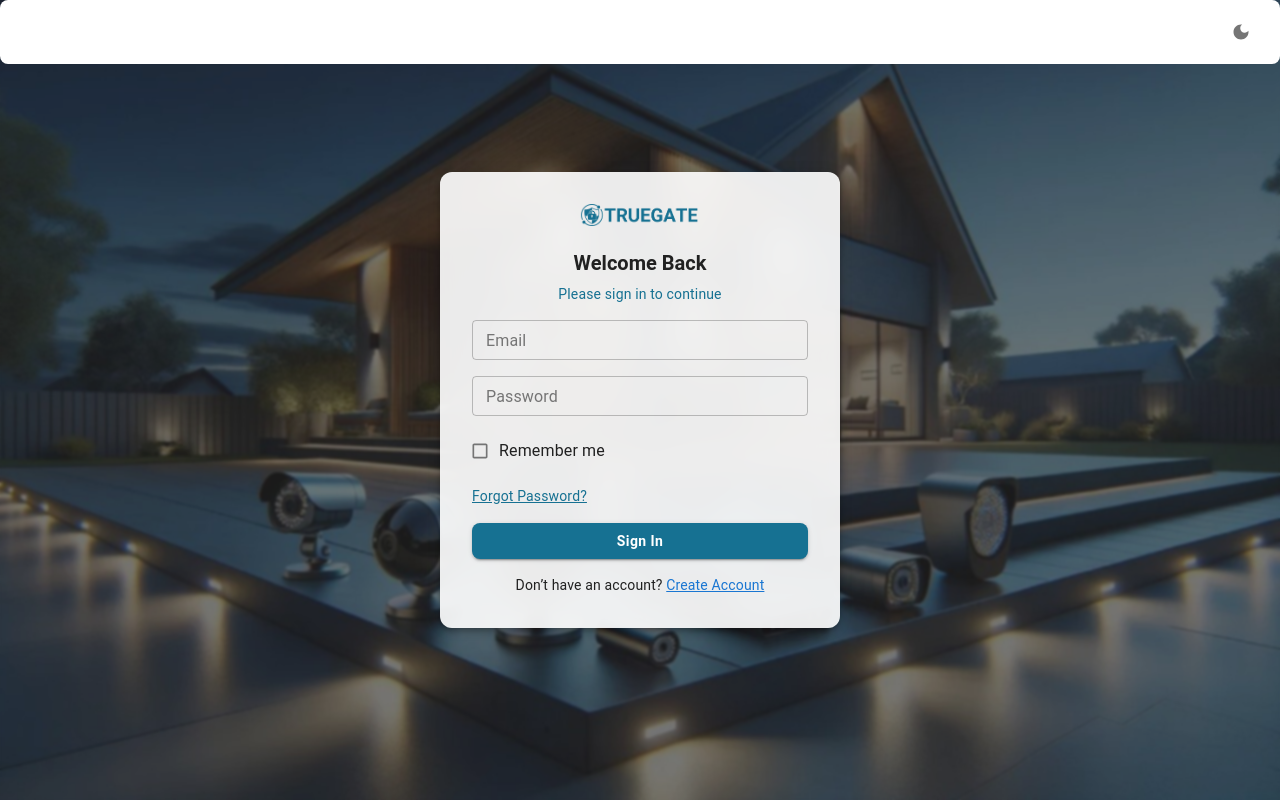
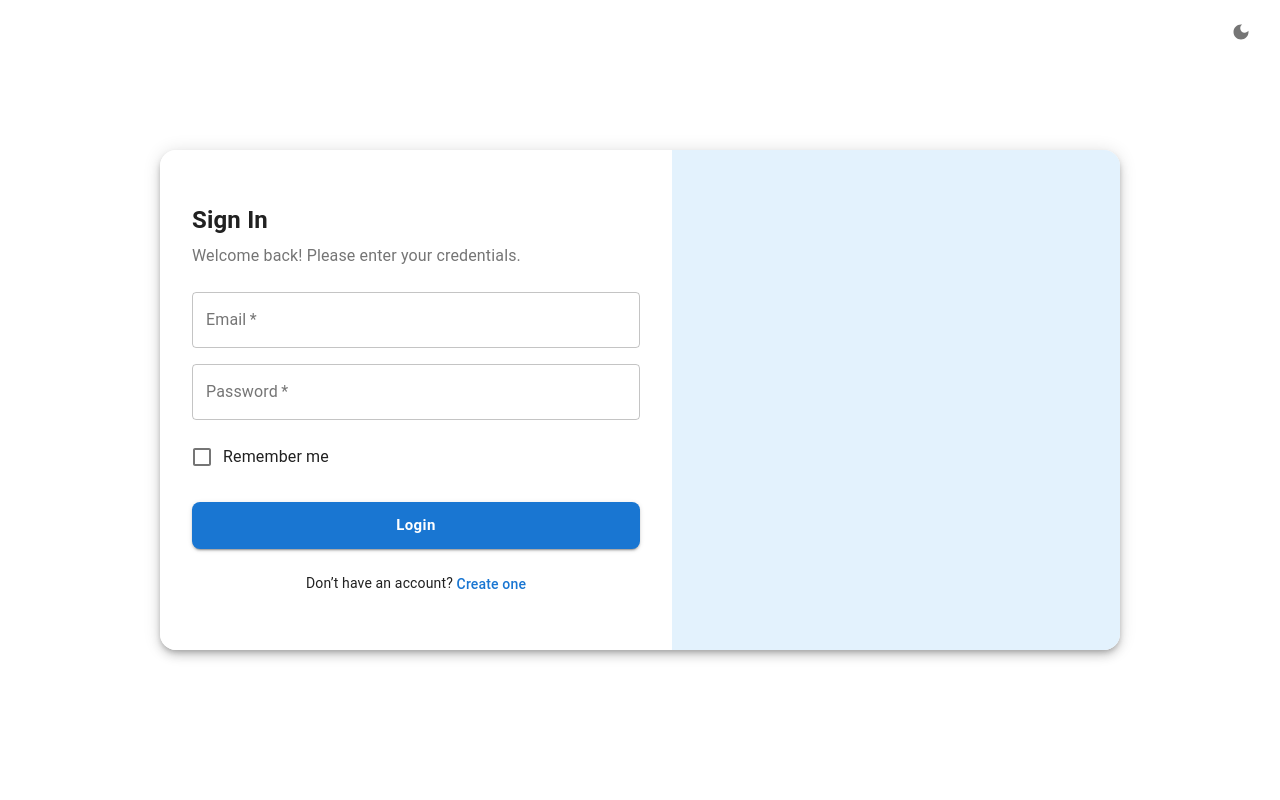
Before and after one commit to akilapilapitiya/TrueGate, a React (Vite) app in the folder frontend/: page /login in a window 1280 px wide. Built offline with nearby package versions, Linux system fonts and the light colour scheme.

Commit message:
Login Page Interface Rework

```diff
--- a/frontend/src/App.jsx
+++ b/frontend/src/App.jsx
@@ -1,4 +1,3 @@
-import React from "react";
 import {
   createBrowserRouter,
   createRoutesFromElements,
--- a/frontend/src/pages/Login.jsx
+++ b/frontend/src/pages/Login.jsx
@@ -1,186 +1,197 @@
+import React, { useRef, useState } from "react";
 import {
   Box,
+  TextField,
   Button,
   Checkbox,
-  Container,
   FormControlLabel,
-  FormGroup,
-  Grid,
-  TextField,
   Typography,
+  Link,
+  useTheme,
+  useMediaQuery,
+  Paper,
+  Fade,
 } from "@mui/material";
-import { useRef, useState } from "react";
-import { NavLink, useNavigate } from "react-router-dom";
-import namedLogo from "../assets/logo-name.png";
-import loginBg from "../assets/login-bg.png";
-import { checkLogInValidateData } from "../utils/Validate";
-import { signInWithEmailAndPassword } from "firebase/auth";
-import { auth } from "../utils/Firebase";
+import { useNavigate } from "react-router-dom";
 
 const Login = () => {
+  const theme = useTheme();
+  const isMobile = useMediaQuery(theme.breakpoints.down("md"));
   const navigate = useNavigate();
-  const [rememberMe, setRememberMe] = useState(false);
+
   const [errorMessage, setErrorMessage] = useState(null);
+  const [isRememeberChecked, setIsRememeberChecked] = useState(false);
 
-  // User Refs for Input Fields
-  const email = useRef();
-  const password = useRef();
+  const emailRef = useRef(null);
+  const passwordRef = useRef(null);
 
-  const signInLogic = () => {
-    // Validation Logic
-    const message = checkLogInValidateData(
-      email.current.value,
-      password.current.value
-    );
-    if (message) {
-      setErrorMessage(message); //Update Error State
-      return;
-    }
-    // Login Logic #FIREBASE #####################################################
-    signInWithEmailAndPassword(
-      auth,
-      email.current.value,
-      password.current.value
-    )
-      .then((userCredential) => {
-        // Signed in
-        const user = userCredential.user;
-        navigate("/dashboard");
-      })
-      .catch((error) => {
-        const errorCode = error.code;
-        const errorMessage = error.message;
-        setErrorMessage(errorCode + errorMessage);
-      });
+  const handleSignIn = async () => {
+    const emailValue = emailRef.current?.value || "";
+    const passwordValue = passwordRef.current?.value || "";
 
-    // Store Update Logic
-    // #########################################################################
-    // Rememeber Me Logic
+    // Validation
+    // const message = checkLogInValidateData(emailValue, passwordValue);
+    // if (message) {
+    //   setErrorMessage(message);
+    //   return;
+    // }
+
+    // Remember Me Check
+    // if (isRememeberChecked) {
+    //   console.log("Remember Me is checked");
+    //   // Optional: implement remember-me logic
+    // }
+
+    // Login Logic
+    // const messageState = await signInUser(emailValue, passwordValue);
+
+    // if (messageState === "Signin successful!") {
+    // } else {
+    //   console.error(messageState);
+    //   setErrorMessage(messageState);
+    // }
   };
 
   return (
+    <Fade in timeout={700}>
       <Box
         sx={{
-        width: "100vw",
-        height: "100vh",
-        backgroundImage: `url(${loginBg})`,
-        backgroundSize: "cover",
-        backgroundPosition: "center",
-        backgroundRepeat: "no-repeat",
+          position: "fixed",
+          top: 0,
+          left: 0,
+          width: "100%",
+          height: "100dvh",
           display: "flex",
           justifyContent: "center",
           alignItems: "center",
-        position: "relative",
+          backgroundColor: theme.palette.background.default,
+          overflow: "hidden",
         }}
       >
-       {/* Glass Blur Overlay */}
+        <Paper
+          elevation={4}
+          sx={{
+            width: "100%",
+            maxWidth: 960,
+            height: { xs: "auto", md: 500 },
+            display: "flex",
+            flexDirection: { xs: "column", md: "row" },
+            borderRadius: 4,
+            overflow: "hidden",
+            m: 2,
+            boxShadow: theme.shadows[6],
+          }}
+        >
+          {/* Left Panel - Login */}
           <Box
             sx={{
-          position: "absolute",
-          width: "100%",
-          height: "100%",
-          backdropFilter: "blur(1px)",
-          backgroundColor: "rgba(255, 255, 255, 0.1)",
-          zIndex: 1,
-        }}
-      />
-
-      {/* Login Card */}
-      <Box
-        sx={{
-          zIndex: 2,
-          width: "90%",
-          maxWidth: "400px",
+              flex: 1,
               p: 4,
-          borderRadius: 3,
-          backgroundColor: "rgba(255, 255, 255, 0.91)",
-          boxShadow: 5,
               display: "flex",
               flexDirection: "column",
-          alignItems: "center",
-          backdropFilter: "blur(15px)",
+              justifyContent: "center",
+              backgroundColor: theme.palette.background.paper,
             }}
           >
-        <img
-          src={namedLogo}
-          alt="Logo"
-          style={{ width: "120px", marginBottom: "24px" }}
-        />
-        <Typography variant="h5" fontWeight="bold" gutterBottom>
-          Welcome Back
+            <Typography variant="h4" fontWeight={700} mb={1}>
+              Sign In
             </Typography>
-        <Typography variant="body2"  color="#167192" sx={{ mb: 2 }}>
-          Please sign in to continue
+            <Typography variant="body1" color="text.secondary" mb={3}>
+              Welcome back! Please enter your credentials.
             </Typography>
 
+            <Box
+              component="form"
+              sx={{ display: "flex", flexDirection: "column", gap: 2 }}
+              onSubmit={(e) => {
+                e.preventDefault();
+                handleSignIn();
+              }}
+            >
               <TextField
                 label="Email"
+                inputRef={emailRef}
                 type="email"
+                fullWidth
+                size="medium"
                 variant="outlined"
-          fullWidth
-          size="small"
-          sx={{ mb: 2 }}
-          inputRef={email}
+                required
               />
               <TextField
                 label="Password"
                 type="password"
+                inputRef={passwordRef}
+                fullWidth
+                size="medium"
                 variant="outlined"
-          fullWidth
-          size="small"
-          sx={{ mb: 2 }}
-          inputRef={password}
+                required
               />
-
-        <FormGroup sx={{ width: "100%", mb: 2 }}>
               <FormControlLabel
                 control={
                   <Checkbox
-                size="small"
-                checked={rememberMe}
-                onChange={(e) => setRememberMe(e.target.checked)}
+                    checked={isRememeberChecked}
+                    onChange={(e) => setIsRememeberChecked(e.target.checked)}
                   />
                 }
                 label="Remember me"
               />
-        </FormGroup>
-
-        <NavLink
-          to="/password-reset"
-          style={{
-            fontSize: "14px",
-            marginBottom: "16px",
-            alignSelf: "flex-start",
-            color: "#167192",
-          }}
+              {errorMessage && (
+                <Typography
+                  variant="body2"
+                  color="error"
+                  textAlign="center"
+                  sx={{ mt: 1 }}
                 >
-          Forgot Password?
-        </NavLink>
-
-        {errorMessage && (
-          <Typography variant="body2" color="error" sx={{ mb: 2 }}>
                   {errorMessage}
                 </Typography>
               )}
-
               <Button
                 variant="contained"
+                type="submit"
+                size="large"
+                sx={{
+                  mt: 1,
+                  py: 1.3,
+                  borderRadius: 2,
+                  fontWeight: 600,
+                  textTransform: "none",
+                }}
+              >
+                Login
+              </Button>
+              <Typography variant="body2" mt={1} textAlign="center">
+                Don’t have an account?{" "}
+                <Link
+                  component="button"
+                  onClick={() => navigate("/register")}
+                  underline="hover"
                   color="primary"
-          fullWidth
-          onClick={signInLogic}
-          sx={{ mb: 2, textTransform: "none", fontWeight: "bold",backgroundColor: "#167192" }}
+                  sx={{ fontWeight: 500, cursor: "pointer" }}
                 >
-          Sign In
-        </Button>
-
-        <Typography variant="body2">
-          Don’t have an account?{" "}
-          <NavLink to="/register" style={{ color: "#1976d2" }}>
-            Create Account
-          </NavLink>
+                  Create one
+                </Link>
               </Typography>
             </Box>
           </Box>
+
+          {/* Right Panel */}
+          {!isMobile && (
+            <Box
+              sx={{
+                flex: 1,
+                backgroundColor:
+                  theme.palette.mode === "dark" ? "#1e1e2f" : "#e3f2fd",
+                display: "flex",
+                alignItems: "center",
+                justifyContent: "center",
+              }}
+            >
+              <Typography variant="h6" color="text.secondary"></Typography>
+            </Box>
+          )}
+        </Paper>
+      </Box>
+    </Fade>
   );
 };
 
```
Lines whose indentation alone changed are shown as unchanged.
